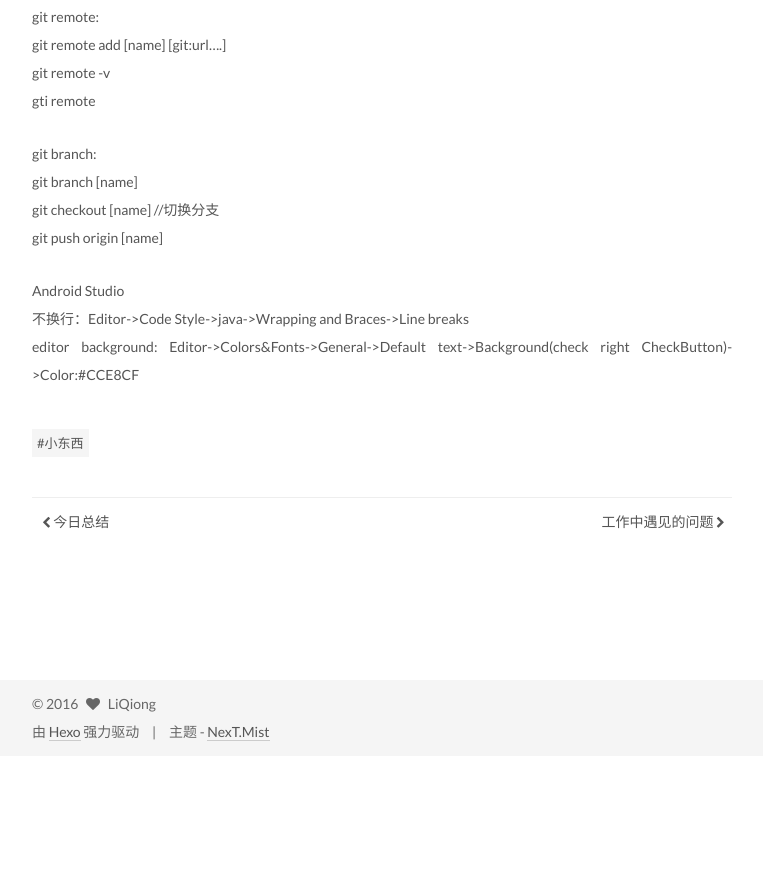
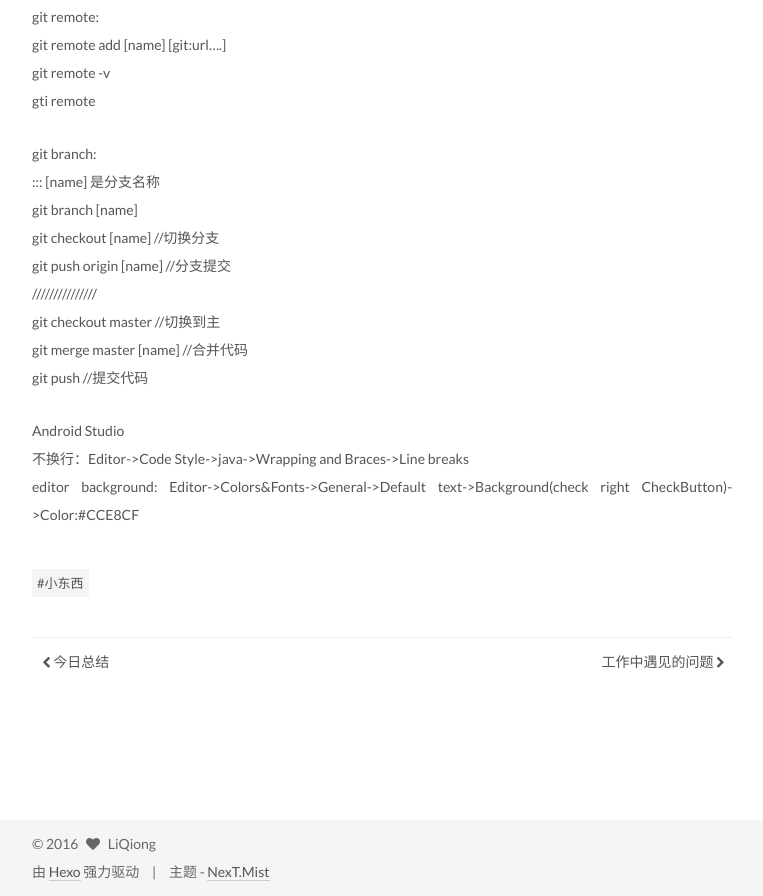
Before and after one commit to jingjing0327/jingjing0327.github.io, a plain HTML site: page 2016/05/16/持续更新/index.html in a window 1280 px wide. Shown: the part 1564-2460 px from the top of the page, without its empty margins (258-1021 px from the left). Before the commit the page ends 2320 px from the top, so only its background shows below. Drawn offline with Linux system fonts and the light colour scheme; a script that the page names is missing.

Commit message:
Site updated: 2016-08-29 16:23:46

```diff
--- a/2016/05/16/持续更新/index.html
+++ b/2016/05/16/持续更新/index.html
@@ -92,7 +92,7 @@ Android root path/storage/emulated/0">
 ffmpeg -i film.avi -b 1.5M film.mp4
 Boom Clap (Surkin Remix) (《星运里的错》电影插曲)
 Android root path/storage/emulated/0">
-<meta property="og:updated_time" content="2016-08-29T07:17:13.000Z">
+<meta property="og:updated_time" content="2016-08-29T08:23:40.000Z">
 <meta name="twitter:card" content="summary">
 <meta name="twitter:title" content="持续更新">
 <meta name="twitter:description" content="双击shift ，弹出查找。
@@ -302,7 +302,7 @@ Android root path/storage/emulated/0">
 <p>git make key:<br>  git config –global user.name “liqiong”<br>  git config –global user.email “liqiong456@126.com”<br>  ssh-keygen -t rsa -C “liqiong456@126.com”<br>  make id_rsa and id_rsa.pub<br>  vim id_rsa.pub<br>  copy id_rsa.pub value put to github.com setting SSH and GPG keys. New SSH key.</p>
 <p>git init:<br>  new project push code reach github：<br>    git init<br>    git add - -all<br>    git commit -m “log message”<br>    ⚠：git push fail<br>    git pull - -rebase [remote] master<br>    git push [remote] master</p>
 <p>git remote:<br>  git remote add [name] [git:url….]<br>  git remote -v<br>  gti remote</p>
-<p>git branch:<br>  git branch [name]<br>  git checkout [name] //切换分支<br>  git push origin [name]</p>
+<p>git branch:<br>  ::: [name] 是分支名称<br>  git branch [name]<br>  git checkout [name] //切换分支<br>  git push origin [name] //分支提交<br>  ///////////////<br>  git checkout master //切换到主<br>  git merge master [name] //合并代码<br>  git push //提交代码</p>
 <p>Android Studio<br>  不换行：Editor-&gt;Code Style-&gt;java-&gt;Wrapping and Braces-&gt;Line breaks<br>  editor background: Editor-&gt;Colors&amp;Fonts-&gt;General-&gt;Default text-&gt;Background(check right CheckButton)-&gt;Color:#CCE8CF</p>
 
 
```
